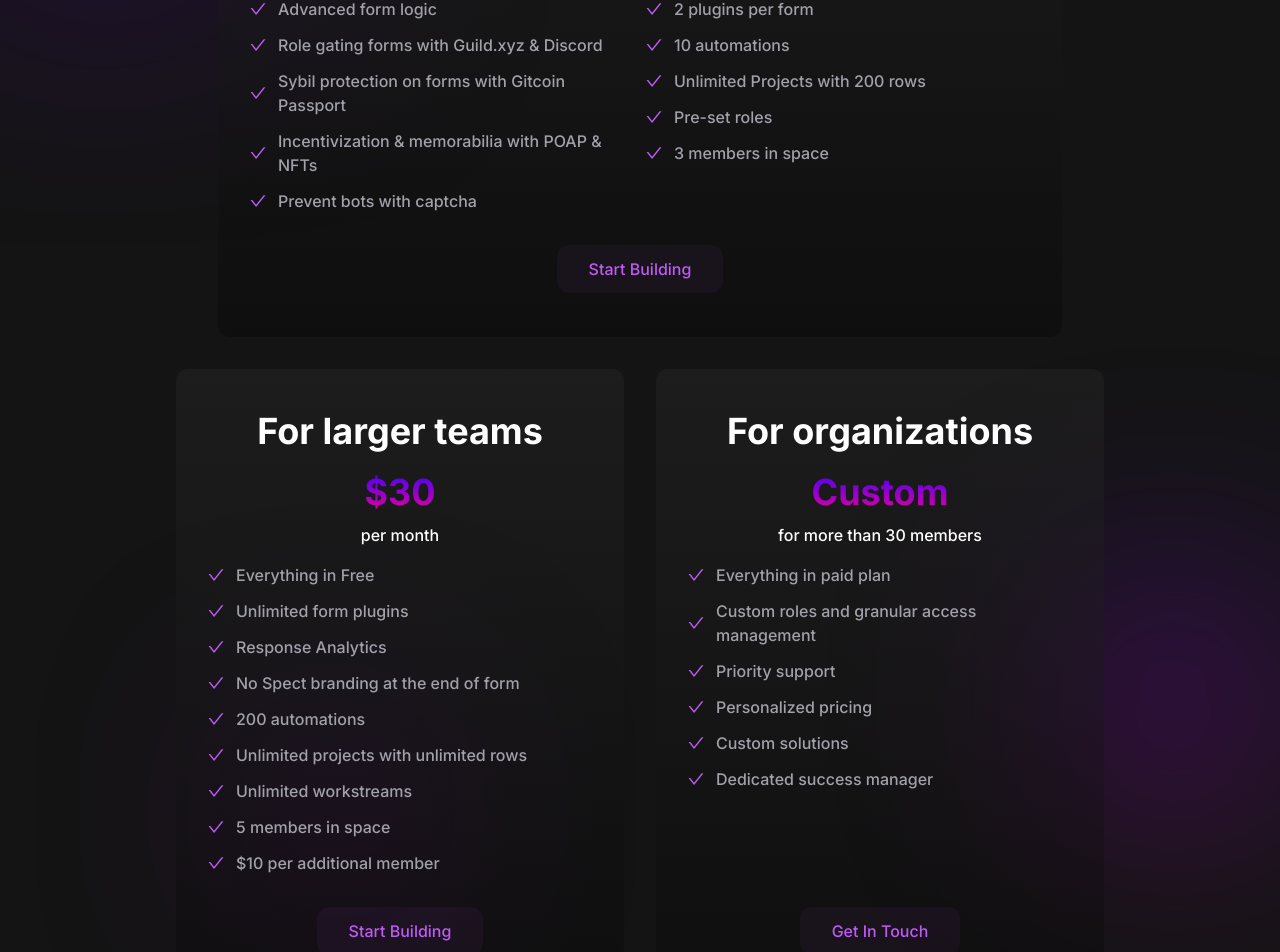
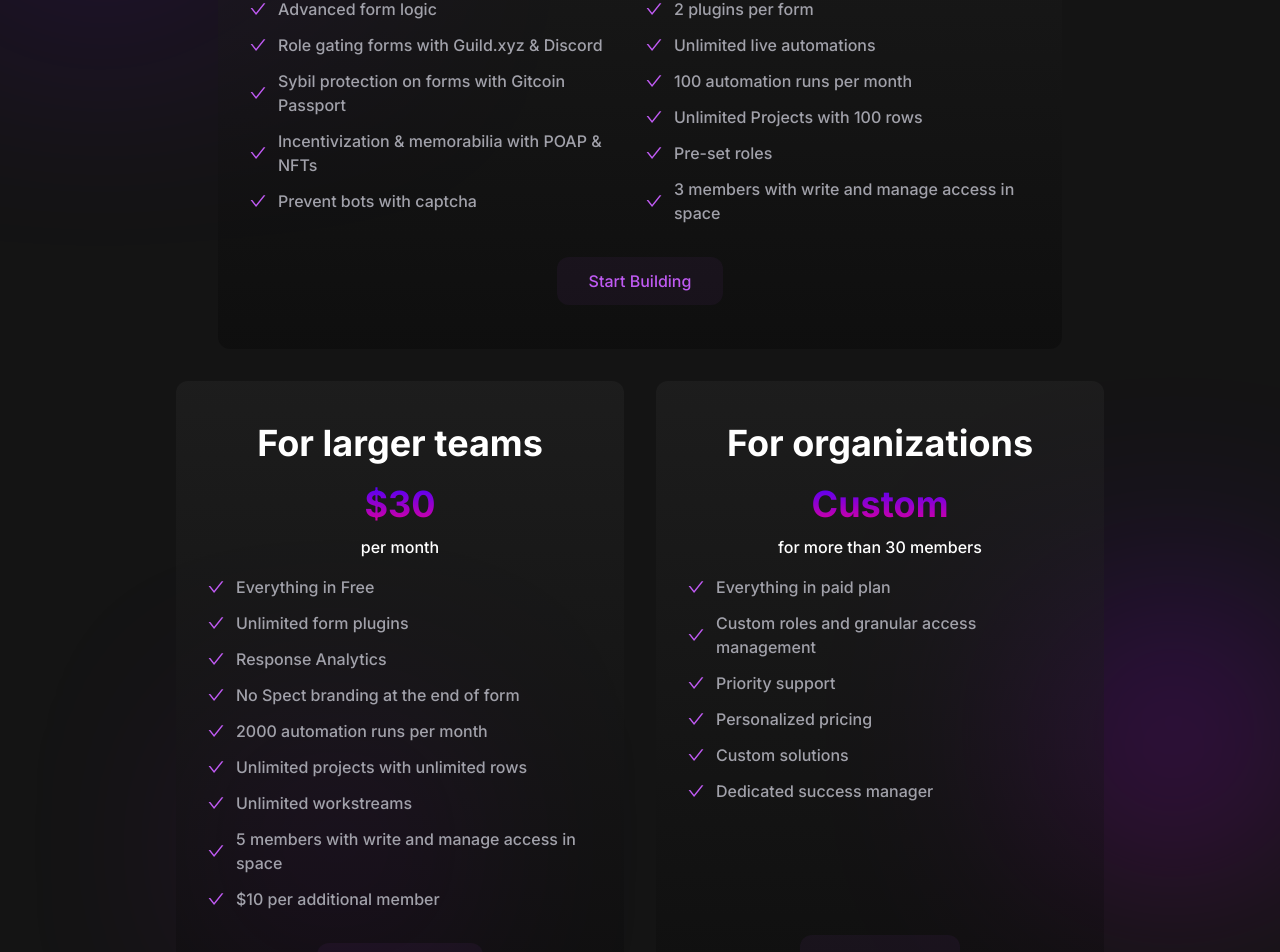
Before and after one commit to spect-ai/landing-page, a React (Vite) app: page /pricing in a window 1280 px wide. Shown: the part 418-1370 px from the top of the page. Built offline with nearby package versions, Linux system fonts and the light colour scheme.

Commit message:
minor changes in pricing

```diff
--- a/src/modules/Pricing/index.tsx
+++ b/src/modules/Pricing/index.tsx
@@ -14,10 +14,11 @@ const freePlan = [
   "Lookup on chain data of form responders",
   "Collect form responses on Discord",
   "2 plugins per form",
-  "10 automations",
-  "Unlimited Projects with 200 rows",
+  "Unlimited live automations",
+  "100 automation runs per month",
+  "Unlimited Projects with 100 rows",
   "Pre-set roles",
-  "3 members in space",
+  "3 members with write and manage access in space",
 ];
 
 const paidPlan = [
@@ -25,10 +26,10 @@ const paidPlan = [
   "Unlimited form plugins",
   "Response Analytics",
   "No Spect branding at the end of form",
-  "200 automations",
+  "2000 automation runs per month",
   "Unlimited projects with unlimited rows",
   "Unlimited workstreams",
-  "5 members in space",
+  "5 members with write and manage access in space",
   "$10 per additional member",
 ];
 
@@ -86,7 +87,7 @@ export default function Pricing() {
                   return (
                     <div
                       key={feature}
-                      className="flex flex-row gap-3 items-center"
+                      className="flex flex-row gap-3 items-center text-start"
                     >
                       <CheckOutlined style={{ color: "#BF5AF2" }} />
                       <p className="text-zinc-400 hover:text-white duration-700">
@@ -119,7 +120,7 @@ export default function Pricing() {
                 For larger teams
               </h1>
               <h1 className="md:leading-normal sm:leading-normal lg:leading-tight lg:text-4xl md:text-3xl sm:text-3xl font-bold z-40 p-2">
-                <GradientWord className="my-3">$30 </GradientWord>
+                <GradientWord className="my-3">$30</GradientWord>
               </h1>
               <div>per month</div>
 
@@ -171,7 +172,7 @@ export default function Pricing() {
                 })}
               </div>
               <a href="https://circles.spect.network/r/1998bf5d-01d8-423d-820f-db83829a87b2">
-                <button className="px-8 py-3 my-3 mt-28 rounded-xl text-md text-purple text-bold bg-purple bg-opacity-5 hover:bg-opacity-25 duration-700">
+                <button className="px-8 py-4 my-3 mt-32 rounded-xl text-md text-purple text-bold bg-purple bg-opacity-5 hover:bg-opacity-25 duration-700">
                   Get In Touch
                 </button>
               </a>
```
